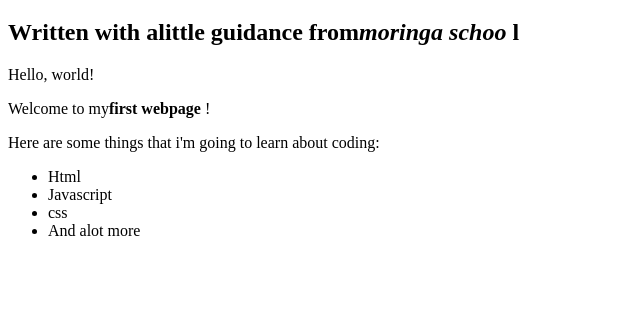
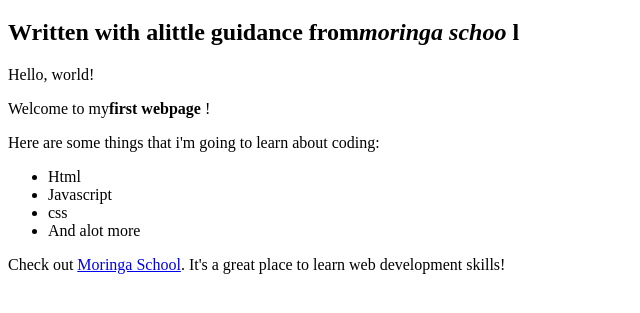
Before and after one commit to stacy867/my-first-webpage, a plain HTML site: page my-first-webpage.html in a window 1280 px wide. Shown: the part 61-374 px from the top of the page, without its empty margins (0-640 px from the left). Drawn offline with Linux system fonts and the light colour scheme.

Commit message:
added anchor tag which are inline elements

```diff
--- a/my-first-webpage.html
+++ b/my-first-webpage.html
@@ -26,5 +26,8 @@
     </ul>
 
 </body>
+<p>Check out <a href="http://moringaschool.com/">Moringa School</a>. It's a great place to learn web development skills!
+</p>
+
 
 </html>
```
